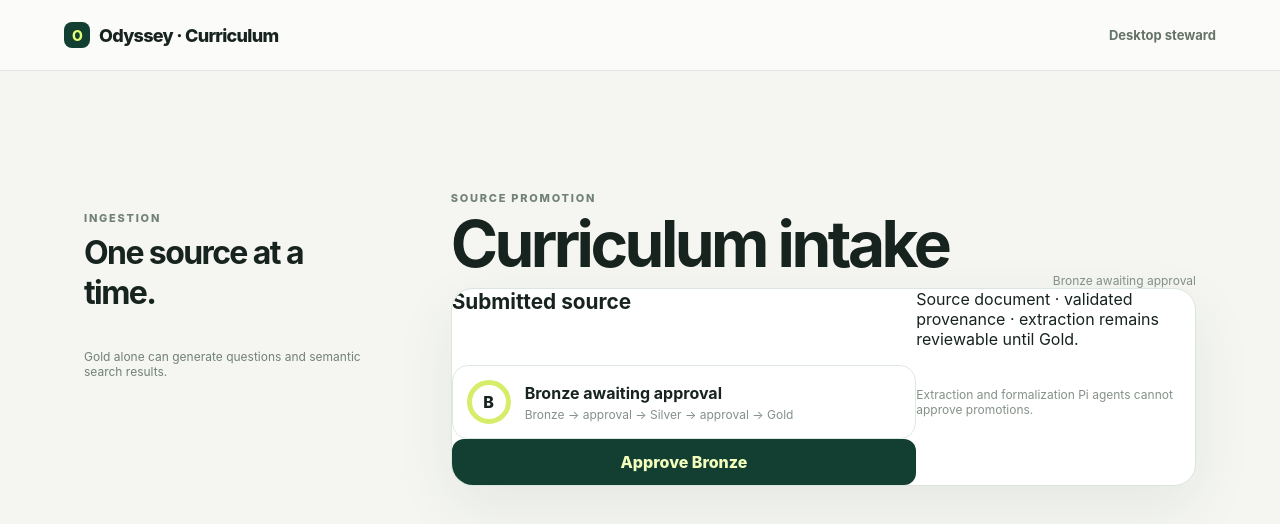
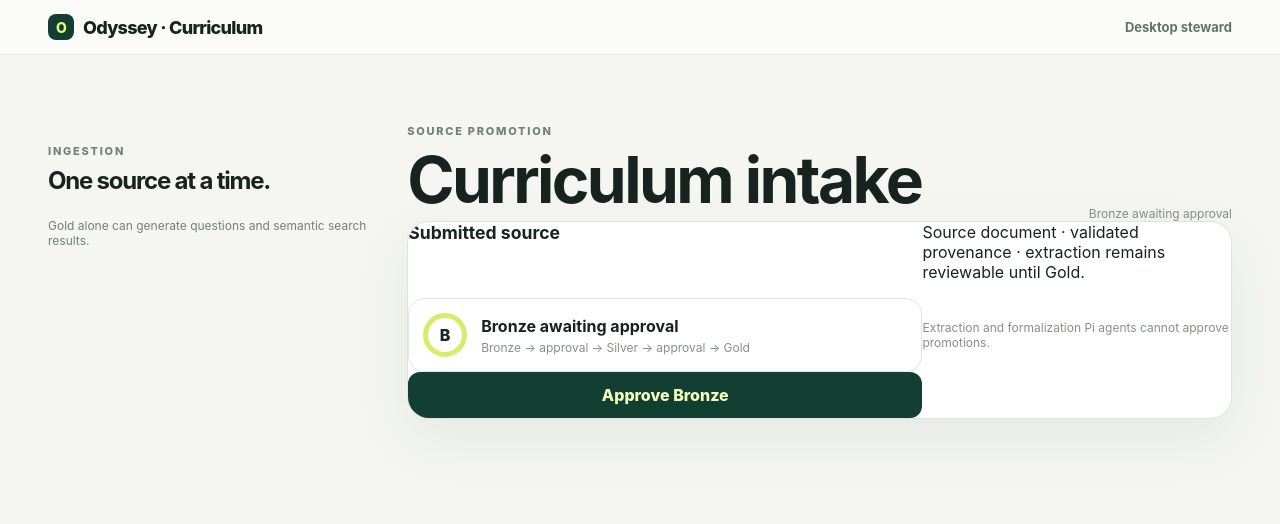
Before and after one commit to phanijapps/odyssey, a Next.js app in the folder app/: page /ingestion in a window 1280 px wide. Shown: the top 524 px of the page. Built offline with nearby package versions, Linux system fonts and the light colour scheme.

Commit message:
style: tighten application typography
Reduce oversized headings and excessive layout spacing across the shared app shell.

```diff
--- a/app/src/app/styles.css
+++ b/app/src/app/styles.css
@@ -62,13 +62,13 @@ p {
   margin-top: 0;
 }
 h1 {
-  margin-bottom: 12px;
-  font-size: clamp(2.25rem, 5vw, 4.2rem);
-  line-height: 0.98;
-  letter-spacing: -0.055em;
+  margin-bottom: 8px;
+  font-size: clamp(1.75rem, 3vw, 2.75rem);
+  line-height: 1.05;
+  letter-spacing: -0.04em;
 }
 h2 {
-  font-size: 1.3rem;
+  font-size: 1.1rem;
   line-height: 1.25;
 }
 .lede {
@@ -167,7 +167,7 @@ button {
   display: flex;
   justify-content: space-between;
   align-items: center;
-  padding: 22px clamp(20px, 5vw, 72px);
+  padding: 14px clamp(16px, 4vw, 48px);
   border-bottom: 1px solid #e0e7e0;
   background: rgba(255, 255, 255, 0.62);
 }
@@ -202,18 +202,18 @@ button {
 .portal-grid {
   display: grid;
   grid-template-columns: minmax(220px, 0.7fr) minmax(0, 1.8fr);
-  gap: clamp(24px, 6vw, 90px);
-  max-width: 1240px;
+  gap: clamp(18px, 3vw, 42px);
+  max-width: 1320px;
   margin: 0 auto;
-  padding: clamp(38px, 8vw, 110px) clamp(20px, 5vw, 72px);
+  padding: clamp(24px, 4vw, 52px) clamp(16px, 4vw, 48px);
 }
 .sidebar {
   padding-top: 20px;
 }
 .sidebar h2 {
   max-width: 250px;
-  margin-bottom: 36px;
-  font-size: 2rem;
+  margin-bottom: 20px;
+  font-size: 1.5rem;
   letter-spacing: -0.05em;
 }
 .progress-card {
```
